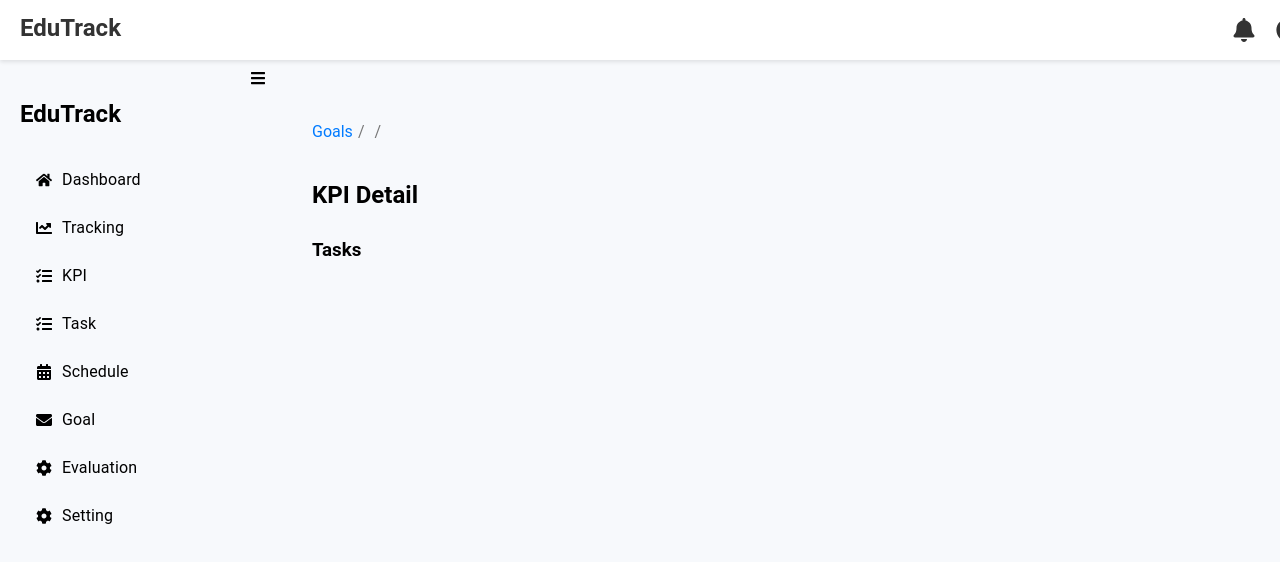
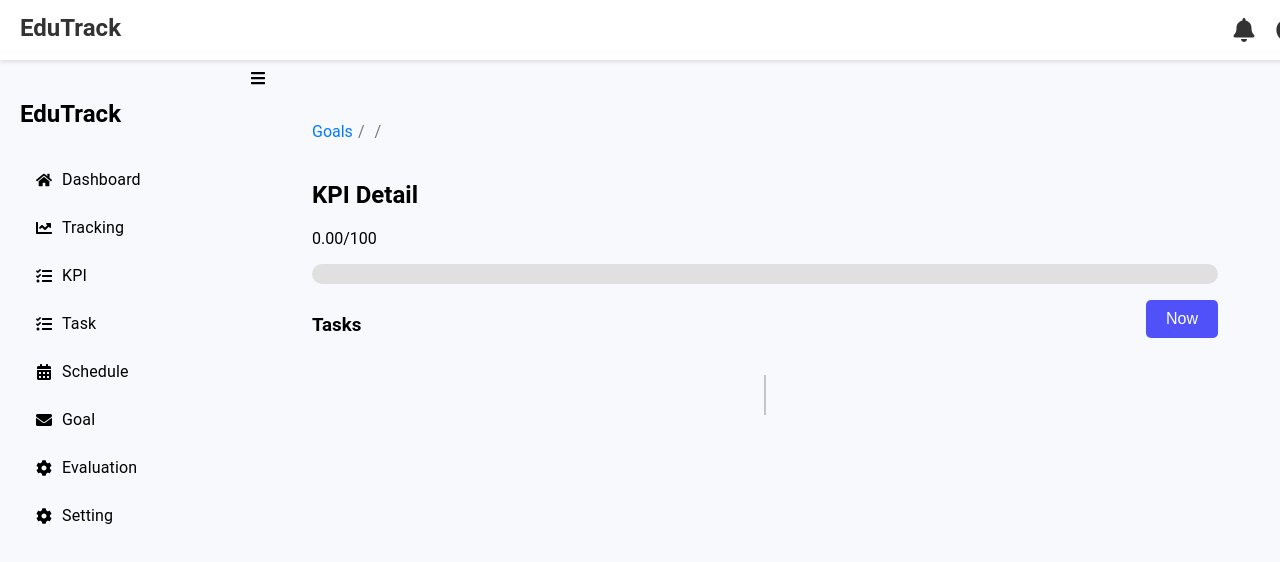
Before and after one commit to TuanNH76/uiux-project, a React (Create React App) app in the folder client/: page /goals/1/quantity/1 in a window 1280 px wide. Shown: the top 562 px of the page. Built offline with nearby package versions, Linux system fonts and the light colour scheme.

Commit message:
feat: Timeline Quantity KPI

```diff
--- a/client/src/pages/goal/QuantityKPIDetailPage.css
+++ b/client/src/pages/goal/QuantityKPIDetailPage.css
@@ -0,0 +1,206 @@
+.kpi-detail {
+    padding: 20px;
+}
+
+.nav-container {
+    margin-bottom: 20px;
+}
+
+.nav {
+    display: flex;
+    align-items: center;
+}
+
+.nav span {
+    margin: 0 5px;
+    color: #777;
+}
+
+.timeline {
+    position: relative;
+    padding: 20px 0;
+    list-style-type: none;
+}
+
+.timeline::before {
+    content: '';
+    position: absolute;
+    left: 50%;
+    top: 0;
+    height: var(--timeline-height, 100%);
+    width: 2px;
+    background: #5051F9;
+    transform: translateX(-50%);
+    z-index: 0;
+}
+
+.timeline::after {
+    content: '';
+    position: absolute;
+    left: 50%;
+    top: var(--timeline-height, 0);
+    bottom: 0;
+    width: 2px;
+    background: #C5C5C5;
+    transform: translateX(-50%);
+    z-index: 0;
+}
+
+.timeline-item {
+    position: relative;
+    width: 50%;
+    padding: 10px 20px;
+    box-sizing: border-box;
+}
+
+.timeline-item:nth-child(odd) {
+    left: 0;
+}
+
+.timeline-item:nth-child(even) {
+    left: 50%;
+}
+
+.timeline-item::before {
+    content: '';
+    position: absolute;
+    top: 10px;
+    width: 20px;
+    height: 20px;
+    border-radius: 50%;
+    background: #C5C5C5;
+    border: 3px solid #FFF;
+    z-index: 1;
+}
+
+.timeline-item:nth-child(odd)::before {
+    right: -10px;
+}
+
+.timeline-item:nth-child(even)::before {
+    left: -10px;
+}
+
+.task-content {
+    background: #8380FE;
+    color: #FFF;
+    padding: 10px;
+    border-radius: 8px;
+    position: relative;
+    transition: box-shadow 0.3s ease, background-color 0.3s ease;
+}
+
+.task-content.completed {
+    background: #fff;
+    color: #000;
+}
+
+.task-content.overdue:not(.completed) {
+    background: #FF6B57;
+    color: #FFF;
+}
+
+.task-content:hover {
+    box-shadow: 0 0 5px rgba(0, 0, 0, 0.3);
+}
+
+.checkbox-container {
+    display: flex;
+    align-items: center;
+    cursor: pointer;
+}
+
+.custom-checkbox {
+    width: 20px;
+    height: 20px;
+    margin-right: 10px;
+}
+
+.task-info {
+    flex-grow: 1;
+}
+
+.task-info a {
+    color: #1a73e8;
+    text-decoration: none;
+    font-weight: bold;
+    margin-top: 5px;
+    display: block;
+}
+
+.task-info a:hover {
+    text-decoration: underline;
+}
+
+.task-info a:visited {
+    color: #3b3b3b;
+}
+
+.kpi-chart-container {
+    margin-top: 10px;
+}
+
+.kpi-chart {
+    height: 20px;
+    background-color: #5051F9;
+    border-radius: 5px;
+    transition: width 0.3s ease;
+}
+
+.kpi-chart-container p {
+    margin-top: 5px;
+    font-size: 14px;
+    color: #555;
+}
+
+.scroll-to-top {
+    position: fixed;
+    bottom: 20px;
+    right: 20px;
+    background: #5051F9;
+    color: white;
+    border: none;
+    border-radius: 50%;
+    width: 40px;
+    height: 40px;
+    font-size: 24px;
+    cursor: pointer;
+    display: flex;
+    align-items: center;
+    justify-content: center;
+    box-shadow: 0 4px 8px rgba(0, 0, 0, 0.3);
+    transition: opacity 0.3s ease, visibility 0.3s ease;
+}
+
+.scroll-to-top:hover {
+    background: #3839D1;
+}
+
+
+.tasks-container {
+    display: flex;
+    align-items: center;
+    margin-bottom: 20px;
+}
+
+.tasks-container h3 {
+    margin-right: auto;
+}
+
+.scroll-to-nearest-task {
+    margin-left: auto;
+}
+
+.scroll-to-nearest-task button {
+    padding: 10px 20px;
+    background-color: #5051F9;
+    color: #fff;
+    border: none;
+    border-radius: 5px;
+    cursor: pointer;
+    transition: background-color 0.3s ease;
+}
+
+.scroll-to-nearest-task button:hover {
+    background-color: #3839D1;
+}
--- a/client/src/pages/goal/QuantityKPIDetailPage.jsx
+++ b/client/src/pages/goal/QuantityKPIDetailPage.jsx
@@ -6,9 +6,11 @@ const QuantityKPIDetailPage = () => {
     const { goalId, kpiId } = useParams();
     const [goalData, setGoalData] = useState(null);
     const [kpiData, setKpiData] = useState(null);
+    const [score, setScore] = useState(0);
+    const [showScrollToTop, setShowScrollToTop] = useState(false);
+    const [timelineHeight, setTimelineHeight] = useState('0%');
 
     useEffect(() => {
-        // Fetch data or use stored data from localStorage
         const storedData = localStorage.getItem('goalData');
         if (storedData) {
             const parsedData = JSON.parse(storedData);
@@ -17,36 +19,58 @@ const QuantityKPIDetailPage = () => {
                 setGoalData(goal);
                 const kpi = goal.kpis.find(kpi => kpi.id === kpiId);
                 if (kpi) {
-                    setKpiData(kpi);
+                    // Set completed based on score
+                    const completed = kpi.score >= 100;
+                    setKpiData({ ...kpi, completed });
+                    setScore(kpi.score);
+                    updateTimelineHeight(kpi.task);
                 }
             }
         }
+
+        const handleScroll = () => {
+            if (window.scrollY > 200) {
+                setShowScrollToTop(true);
+            } else {
+                setShowScrollToTop(false);
+            }
+        };
+
+        window.addEventListener('scroll', handleScroll);
+        return () => window.removeEventListener('scroll', handleScroll);
     }, []);
 
     const formatDate = (dateString) => {
         const date = new Date(dateString);
         const day = String(date.getDate()).padStart(2, '0');
-        const month = String(date.getMonth() + 1).padStart(2, '0'); // Months are 0-based
+        const month = String(date.getMonth() + 1).padStart(2, '0');
         const year = date.getFullYear();
         return `${day}/${month}/${year}`;
     };
 
-    // Function to handle task completion
+    const calculateScore = (tasks) => {
+        const completedQuantity = tasks.reduce((acc, task) => task.completed ? acc + task.quantity : acc, 0);
+        const newScore = (completedQuantity / kpiData.target) * 100;
+        return newScore;
+    };
+
     const handleTaskCompletion = (taskId) => {
         if (!kpiData) return;
 
         const updatedTasks = kpiData.task.map(task => {
             if (task.id === taskId) {
-                return { ...task, completed: true };
+                return { ...task, completed: !task.completed };
             }
             return task;
         });
 
-        // Update KPI data
-        const updatedKpiData = { ...kpiData, task: updatedTasks, completed: true };
+        const newScore = calculateScore(updatedTasks);
+        const completed = newScore >= 100; // Kiểm tra nếu điểm số mới đạt hoặc vượt quá 100
+        setScore(newScore);
+
+        const updatedKpiData = { ...kpiData, task: updatedTasks, score: newScore, completed };
         setKpiData(updatedKpiData);
 
-        // Update localStorage
         const storedData = JSON.parse(localStorage.getItem('goalData'));
         const updatedGoal = storedData.map(goal => {
             if (goal.id === goalId) {
@@ -63,12 +87,66 @@ const QuantityKPIDetailPage = () => {
         localStorage.setItem('goalData', JSON.stringify(updatedGoal));
     };
 
-    // Render function for displaying tasks
+    const findNearestTaskIndex = (tasks) => {
+        const now = new Date();
+        let nearestTaskIndex = -1;
+        let smallestTimeDifference = Infinity;
+
+        tasks.forEach((task, index) => {
+            const taskEndTime = new Date(task.to);
+            const timeDifference = taskEndTime - now;
+
+            if (timeDifference >= 0 && timeDifference < smallestTimeDifference) {
+                smallestTimeDifference = timeDifference;
+                nearestTaskIndex = index;
+            }
+        });
+
+        return nearestTaskIndex;
+    };
+
+    const updateTimelineHeight = (tasks) => {
+        const now = new Date();
+        const currentDate = new Date(now.getFullYear(), now.getMonth(), now.getDate());
+        let nearestTaskIndex = -1;
+
+        for (let i = 0; i < tasks.length; i++) {
+            const taskEndDate = new Date(tasks[i].to);
+            const taskEndDay = new Date(taskEndDate.getFullYear(), taskEndDate.getMonth(), taskEndDate.getDate());
+            if (taskEndDay > currentDate) {
+                nearestTaskIndex = i - 1;
+                break;
+            }
+        }
+
+        if (nearestTaskIndex >= 0) {
+            const percentage = ((nearestTaskIndex + 1) / tasks.length) * 100;
+            setTimelineHeight(`${percentage}%`);
+        } else {
+            setTimelineHeight('100%');
+        }
+    };
+
+    const scrollToNearestTask = () => {
+        const tasks = kpiData.task;
+        const nearestTaskIndex = findNearestTaskIndex(tasks);
+        if (nearestTaskIndex !== -1) {
+            const taskElement = document.getElementsByClassName("timeline-item")[nearestTaskIndex];
+            if (taskElement) {
+                taskElement.scrollIntoView({ behavior: "smooth", block: "start" });
+            }
+        }
+    };
+
     const renderTasks = () => {
         if (!kpiData || !kpiData.task) return null;
 
-        return kpiData.task.map(task => (
-            <div key={task.id} className={`task-widget ${task.completed ? 'completed' : new Date(task.to) < new Date() ? 'overdue' : ''}`}>
+        return kpiData.task.map((task, index) => {
+            const isOverdue = new Date(task.to) < new Date() && !task.completed;
+
+            return (
+                <div key={task.id} className="timeline-item">
+                    <div className={`task-content ${task.completed ? 'completed' : isOverdue ? 'overdue' : ''}`}>
                         <div className="checkbox-container">
                             <input
                                 type="checkbox"
@@ -79,13 +157,18 @@ const QuantityKPIDetailPage = () => {
                             <div className="task-info">
                                 <p>Name: {task.name}</p>
                                 <p>Quantity: {task.quantity}</p>
-                        <p>Type: {task.type}</p>
-                        <p>From: {formatDate(task.from)}</p>
+                                <p>End Date: {formatDate(task.to)}</p>
                                 <a href={task.link} target="_blank" rel="noopener noreferrer">Link</a>
                             </div>
                         </div>
                     </div>
-        ));
+                </div>
+            );
+        });
+    };
+
+    const scrollToTop = () => {
+        window.scrollTo({ top: 0, behavior: 'smooth' });
     };
 
     return (
@@ -100,6 +183,10 @@ const QuantityKPIDetailPage = () => {
                 </div>
             </div>
             <h2>KPI Detail</h2>
+            <p>{score.toFixed(2)}/100</p>
+            <div className="kpi-chart-container">
+                <div className="kpi-chart" style={{ width: `${score}%` }}></div>
+            </div>
             {kpiData && (
                 <div>
                     <p>Name: {kpiData.name}</p>
@@ -110,10 +197,21 @@ const QuantityKPIDetailPage = () => {
                     <p>Split: {kpiData.split}</p>
                 </div>
             )}
+            <div className="tasks-container">
                 <h3>Tasks</h3>
+                <div className="scroll-to-nearest-task">
+                    <button onClick={scrollToNearestTask}>Now</button>
+                </div>
+            </div>
+            <div className="timeline timeline-active" style={{ '--timeline-height': timelineHeight }}>
                 {renderTasks()}
             </div>
+            {showScrollToTop && (
+                <button className="scroll-to-top" onClick={scrollToTop}>↑</button>
+            )}
+        </div>
     );
-}
+};
+
 
 export default QuantityKPIDetailPage;
```
Also changed, not shown: client/src/Data/GoalData.js (+4 -4 lines), client/src/pages/goal/GoalPage.jsx (line endings or trailing spaces). Lines whose indentation alone changed are shown as unchanged.
